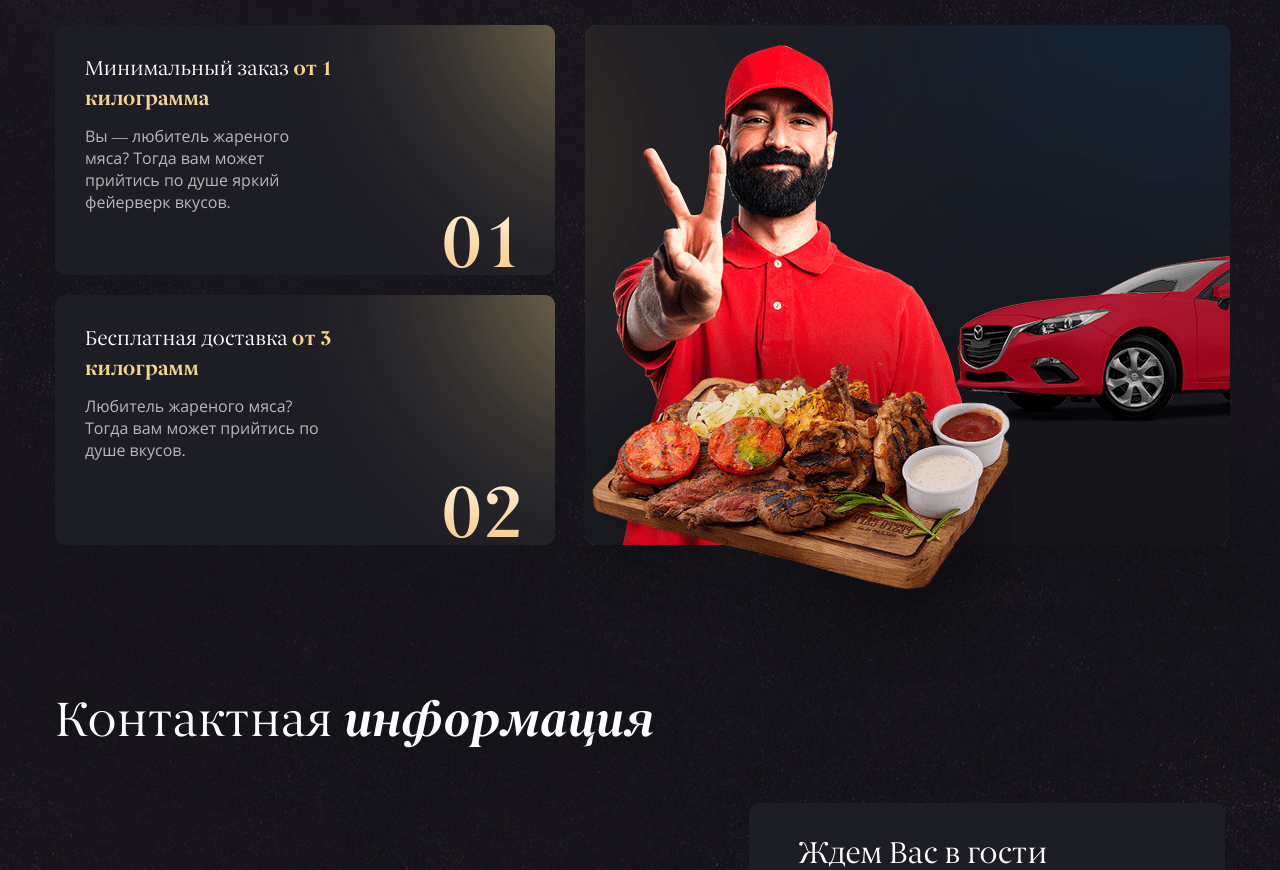
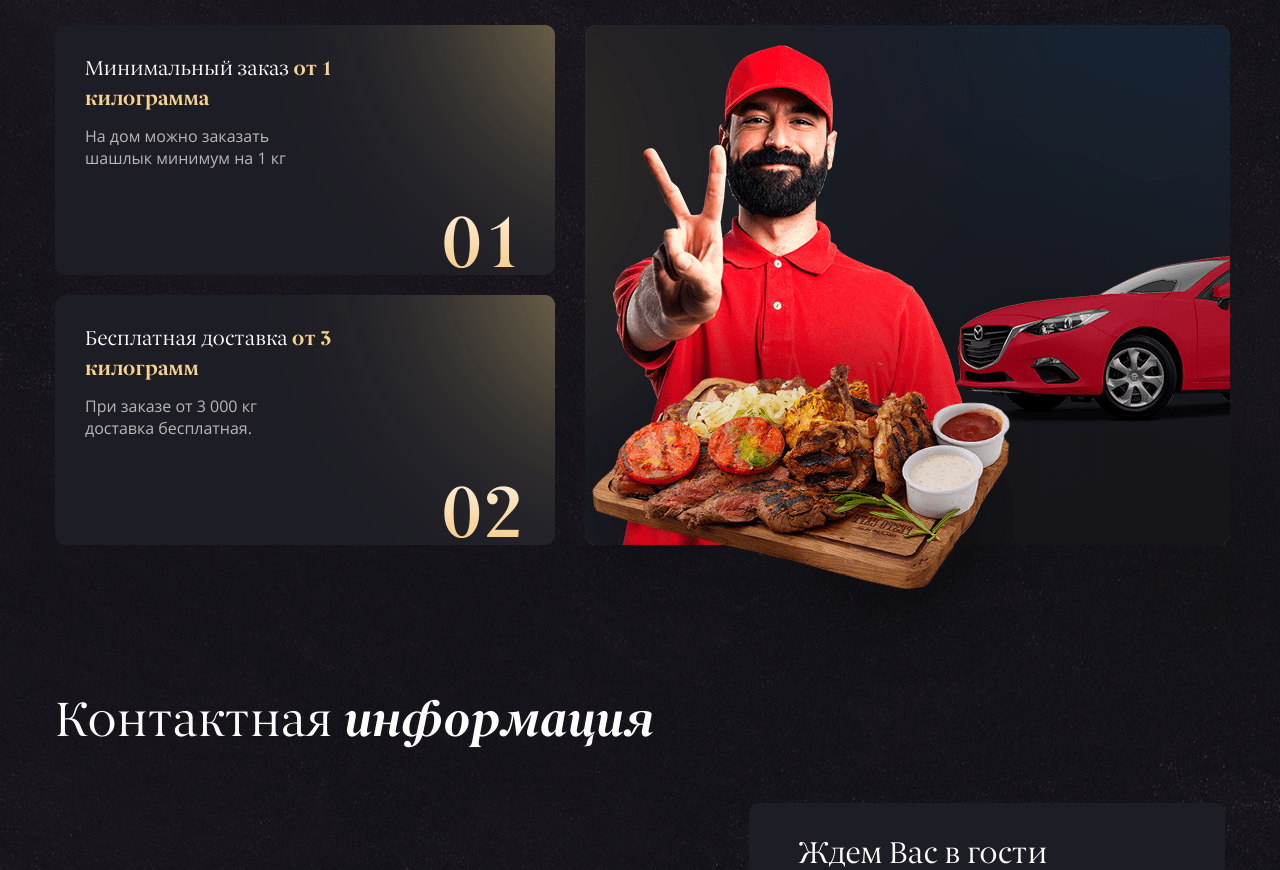
Before and after one commit to trane2025/Kebab-City, a Next.js app: page / in a window 1280 px wide. Shown: the part 2380-3250 px from the top of the page. Built offline with nearby package versions, Linux system fonts and the light colour scheme.

Commit message:
Update TermsOfDelivery.jsx

```diff
--- a/components/HomePage/TermsOfDelivery.jsx
+++ b/components/HomePage/TermsOfDelivery.jsx
@@ -9,13 +9,13 @@ function TermsOfDelivery() {
                 <WrapLeft>
                     <CardLeft>
                         <h4>Минимальный заказ <span >от 1 килограмма</span></h4>
-                        <p>Вы — любитель жареного мяса? Тогда вам может прийтись по душе яркий фейерверк вкусов. </p>
+                        <p>На дом можно заказать шашлык минимум на 1 кг </p>
                         <h2>01</h2>
                         <img src="/images/terms-of-delivery/left-card-light.png" alt="light" />
                     </CardLeft>
                     <CardLeft>
                         <h4>Бесплатная доставка <span>от 3 килограмм</span></h4>
-                        <p>Любитель жареного мяса? Тогда вам может прийтись по душе  вкусов. </p>
+                        <p>При заказе от 3 000 кг доставка бесплатная. </p>
                         <h2>02</h2>
                         <img src="/images/terms-of-delivery/left-card-light.png" alt="light" />
                     </CardLeft>
```
